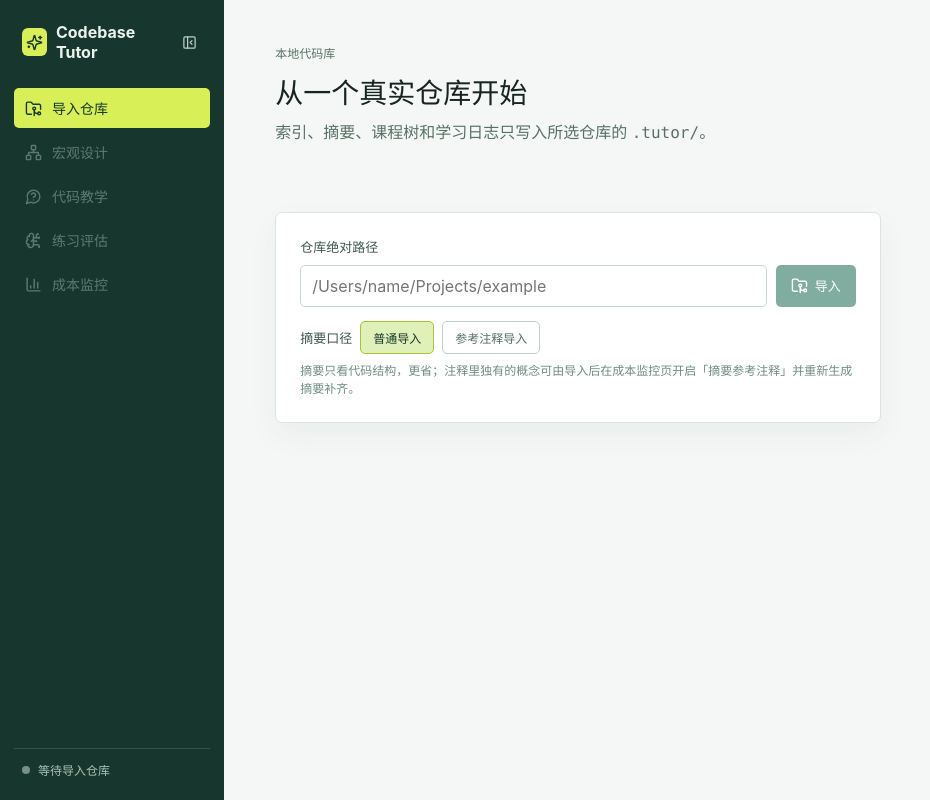
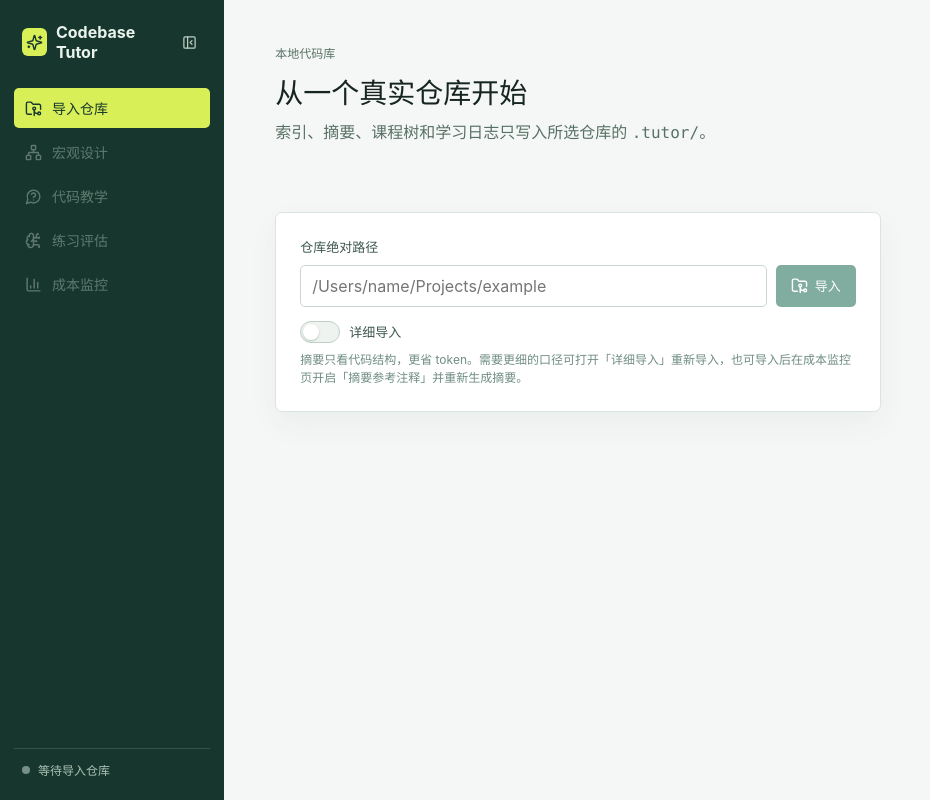
Before and after one commit to losseeer/codebase-teaching-agent, a React (Vite) app in the folder packages/gui/: page /import in a window 1280 px wide. Shown: the whole page, without its empty margins (0-930 px from the left). Built offline with nearby package versions, Linux system fonts and the light colour scheme.

Commit message:
refactor(gui): 将导入模式切换改为开关样式并优化提示文案

```diff
--- a/packages/gui/src/styles/global.css
+++ b/packages/gui/src/styles/global.css
@@ -101,8 +101,9 @@ h1, h2, p { margin-top: 0; } h1 { font-size: 28px; letter-spacing: 0; margin-bot
 code { font-family: "SFMono-Regular", Consolas, "Liberation Mono", monospace; }
 .import-form { margin-top: 50px; max-width: 760px; padding: 24px; background: #fff; border: 1px solid #dbe4de; border-radius: 7px; box-shadow: 0 12px 30px rgba(25, 54, 44, .05); }
 .import-form label { display: block; margin-bottom: 9px; font-size: 13px; color: #3d584d; font-weight: 700; }.path-row { display: flex; gap: 9px; }
-.import-mode-row { display: flex; align-items: center; gap: 8px; margin-top: 14px; }.import-mode-row > span { font-size: 13px; color: #3d584d; font-weight: 700; }
-.import-mode-row button { border: 1px solid #bed1c4; border-radius: 5px; background: #fff; color: #537063; font-size: 12px; padding: 7px 12px; cursor: pointer; }.import-mode-row button.selected { color: #17372e; background: #dff0b8; border-color: #a4c335; font-weight: 700; }
+.import-mode-row { display: flex; align-items: center; gap: 9px; margin-top: 14px; }
+.mode-switch { position: relative; flex: 0 0 40px; width: 40px; height: 22px; border-radius: 11px; border: 1px solid #bed1c4; background: #eef3ef; padding: 0; cursor: pointer; transition: background .15s ease, border-color .15s ease; }.mode-switch i { position: absolute; top: 2px; left: 2px; width: 16px; height: 16px; border-radius: 50%; background: #fff; box-shadow: 0 1px 2px rgba(25, 54, 44, .25); transition: left .15s ease; }.mode-switch.on { background: #a4c335; border-color: #8faf27; }.mode-switch.on i { left: 20px; }
+.mode-switch-label { font-size: 13px; color: #3d584d; font-weight: 700; }.mode-token-hint { font-size: 11px; font-weight: 700; color: #8a5a12; background: #fdeeda; border-radius: 4px; padding: 3px 7px; white-space: nowrap; }
 .import-mode-note { margin: 8px 0 0; font-size: 12px; color: #6f8d80; line-height: 1.5; }
 input, textarea, select { border: 1px solid #c9d6ce; border-radius: 5px; color: #18372f; background: #fff; outline: none; } input:focus, textarea:focus, select:focus { border-color: #4c856e; box-shadow: 0 0 0 3px rgba(76,133,110,.14); }
 input { flex: 1; min-width: 0; padding: 10px 11px; }.primary, .secondary { display: inline-flex; align-items: center; justify-content: center; gap: 7px; border-radius: 5px; min-height: 39px; padding: 0 14px; border: 1px solid transparent; font-weight: 700; font-size: 13px; white-space: nowrap; }
--- a/packages/gui/src/views/ImportPage.tsx
+++ b/packages/gui/src/views/ImportPage.tsx
@@ -77,14 +77,16 @@ export function ImportPage({ onImported, workspace }: Props): ReactElement {
             <FolderGit2 size={17} />导入
           </button>
         </div>
-        <div className="import-mode-row" role="radiogroup" aria-label="摘要口径">
-          <span>摘要口径</span>
-          <button type="button" role="radio" aria-checked={!commentMode} className={commentMode ? "" : "selected"} onClick={() => setCommentMode(false)}>普通导入</button>
-          <button type="button" role="radio" aria-checked={commentMode} className={commentMode ? "selected" : ""} onClick={() => setCommentMode(true)}>参考注释导入</button>
+        <div className="import-mode-row">
+          <button type="button" role="switch" aria-checked={commentMode} aria-label="详细导入" className={`mode-switch${commentMode ? " on" : ""}`} onClick={() => setCommentMode((value) => !value)}>
+            <i aria-hidden="true" />
+          </button>
+          <span className="mode-switch-label">详细导入</span>
+          {commentMode && <span className="mode-token-hint">会消耗更多 token</span>}
         </div>
         <p className="import-mode-note">{commentMode
-          ? "摘要生成时参考代码注释：注释写得多的仓库（面试讲解、课程作业类）中文概念词更容易被摘要带上、进而被搜到，成本略高。"
-          : "摘要只看代码结构，更省；注释里独有的概念可由导入后在成本监控页开启「摘要参考注释」并重新生成摘要补齐。"}</p>
+          ? "摘要生成时参考代码注释：注释写得多的仓库（面试讲解、课程作业类）中文概念词更容易被摘要带上、进而被搜到；代价是消耗更多 token。"
+          : "摘要只看代码结构，更省 token。需要更细的口径可打开「详细导入」重新导入，也可导入后在成本监控页开启「摘要参考注释」并重新生成摘要。"}</p>
         {error && <p className="error-message">{error}</p>}
       </div>
       {job && (
```
